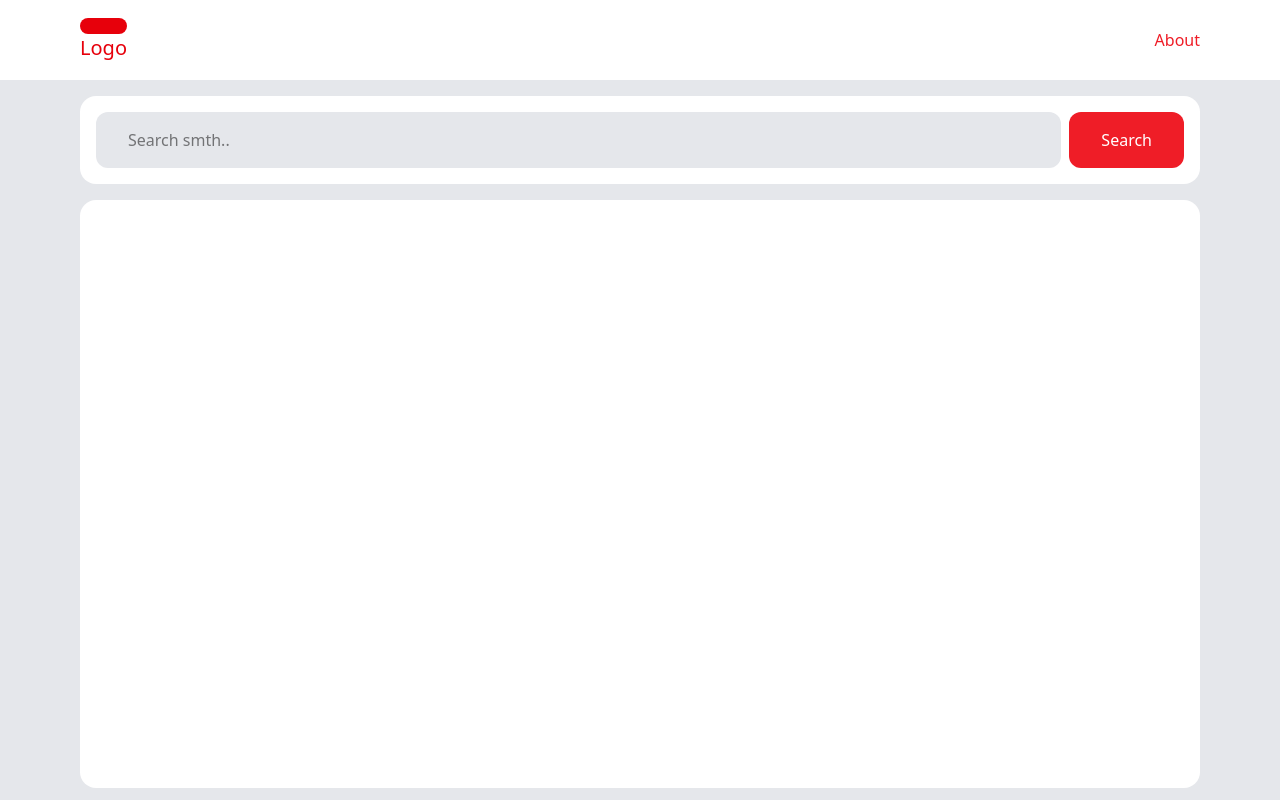
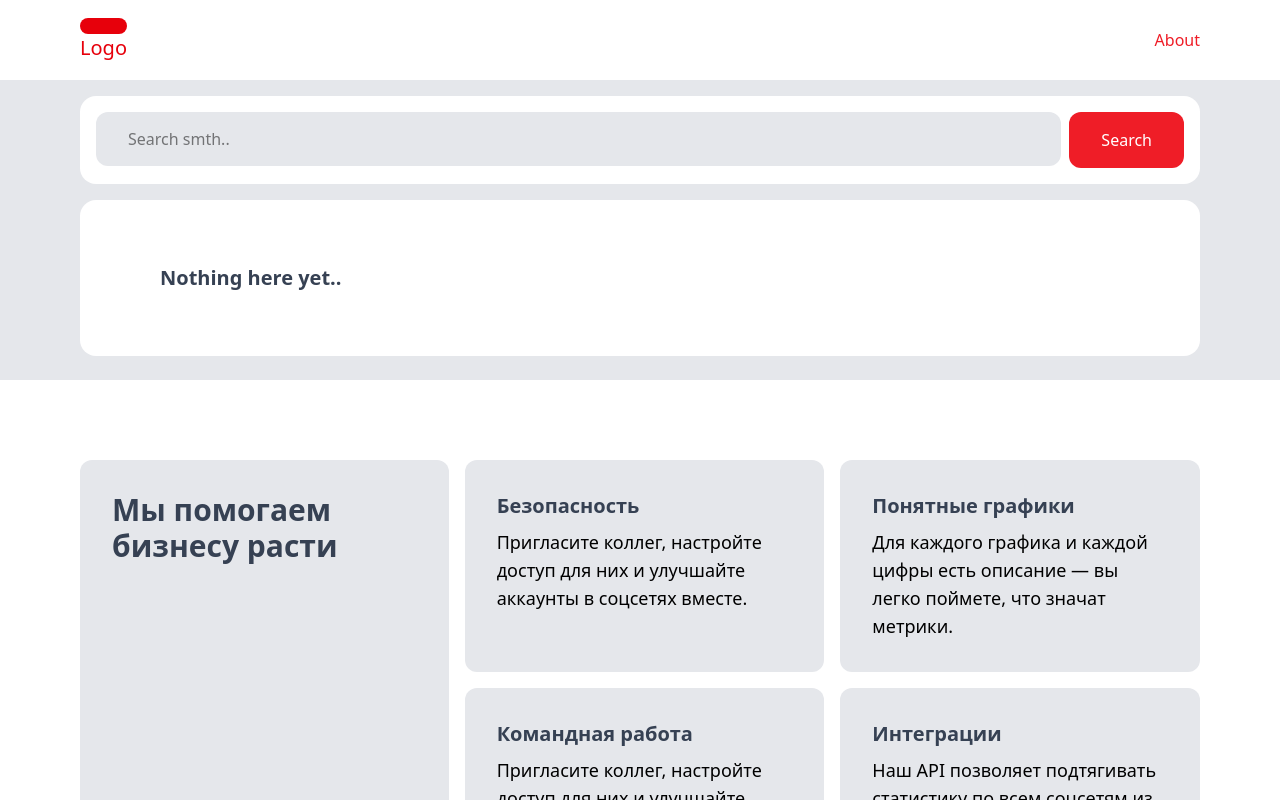
Before and after one commit to www-str/www-str-frontend, a React (Vite) app: page / in a window 1280 px wide. Shown: the top 800 px of the page. Built offline with nearby package versions, Linux system fonts and the light colour scheme.

Commit message:
feat: enter btn added

```diff
--- a/src/App.tsx
+++ b/src/App.tsx
@@ -17,9 +17,14 @@ function App() {
 
   const handlClick = async () => {
     // setModalOpen(prev => !prev)
-    if(search != '') {
-      const data = await axios.get(`${import.meta.env.VITE_API_URL}?key=${import.meta.env.VITE_GOOGLE_API_KEY}&cx=${import.meta.env.VITE_SEARCH_KEY}&q=${search} краснодар`);
-      setSearchResult(data.data.items);
+    if (search != '') {
+      try {
+        const url = `${import.meta.env.VITE_API_URL}?key=${import.meta.env.VITE_GOOGLE_API_KEY}&cx=${import.meta.env.VITE_SEARCH_KEY}&q=${search}+краснодар`;
+        const data = await axios.get(url);
+        setSearchResult(data.data.items);
+      } catch (err) {
+        console.error(err);
+      }
     }
     setSearch('');
   }
@@ -40,33 +45,37 @@ function App() {
     <div className="flex flex-col bg-gray-200">
       {modalOpen && <FormModal />}
 
-      <div className="h-screen flex flex-col gap-4">
-        <WideContainer classname='flex items-center gap-2 max-h-20'>
+      <div className="flex flex-col gap-4">
+        <WideContainer classname='flex items-center gap-2 min-h-20'>
           <>
             <Logo />
             <a className="ml-auto mr-0 cursor-pointer text-[#ef1d27] font-medium" onClick={handleScroll}>About</a>
           </>
         </WideContainer>
 
-        <NarrowContainer classname='p-4 flex gap-2 items-start'>
+        <NarrowContainer classname='p-4 flex gap-2 items-start' >
           <>
             <input
               placeholder='Search smth..'
-              className='bg-gray-200 font-medium text-black rounded-xl px-8 h-full w-full outline-none'
+              className='bg-gray-200 font-medium text-black rounded-xl px-8 py-4 h-full w-full outline-none'
               type="text" value={search} onChange={handleChangeSearch}
+              onKeyDown={(e) => { e.key === 'Enter' && handlClick() }}
             />
             <Button onclick={handlClick}>Search</Button>
           </>
         </NarrowContainer>
         <NarrowContainer classname='h-full mb-3'>
-          <ul className='flex flex-col items-center p-20 gap-2'>
-            {searchResult && searchResult.map((item: any, idx: number) => (
-              <li key={idx}>
-                <a href={item.link} target='_blank' className='block underline cursor-pointer'>
+          <ul className='flex flex-col px-20 py-16 gap-4'>
+            {searchResult ? searchResult.map((item: any, idx: number) => (
+              <li key={idx} title={item.snippet} className='cursor-pointer list-disc'>
+                <a href={item.link} target='_blank' className=' transition hover:underline hover:text-[#ef1d27]'>
                   {item.title}
                 </a>
+                <p className='text-sm text-gray-500'>{item.snippet}</p>
               </li>
-            ))}
+            )) : (
+              <div className="text-xl font-bold text-gray-700">Nothing here yet..</div>
+            )}
           </ul>
 
         </NarrowContainer>
```
